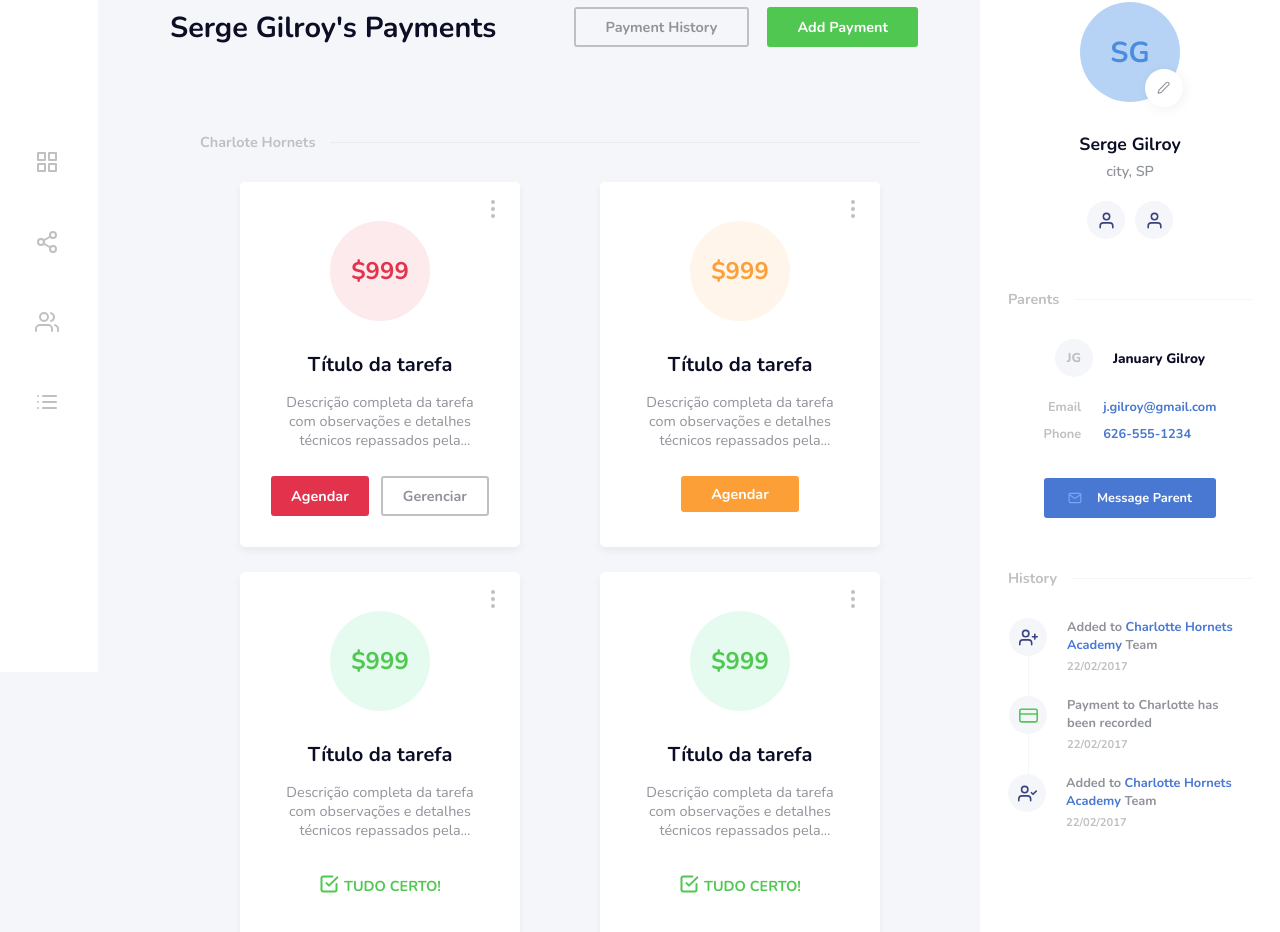
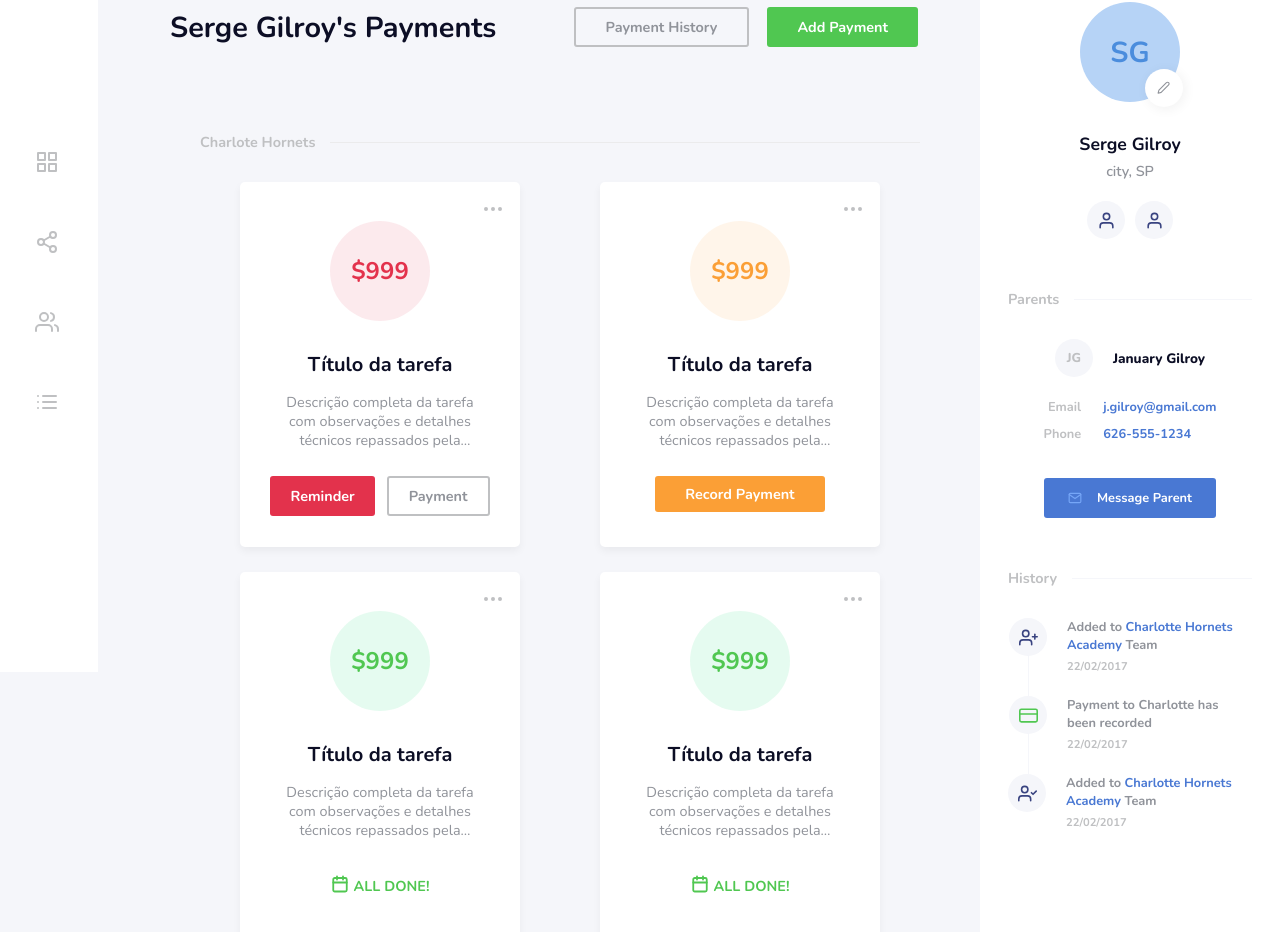
Before and after one commit to bazithiago/payment-service, a React (Create React App) app: page / in a window 1280 px wide. Shown: the part 128-1060 px from the top of the page. Built offline with nearby package versions, Linux system fonts and the light colour scheme.

Commit message:
Card Component - improvements

```diff
--- a/src/components/TasksFeed/Cards/index.js
+++ b/src/components/TasksFeed/Cards/index.js
@@ -128,31 +128,29 @@ const AllRight = styled.div`
 const Card = ({status, taskValue, taskTitle, taskDescription}) => {
     return(
         <CardStyle status={status}>
-            <Icon.MoreVertical color={`var(--grey-three)`}/>
+            <Icon.MoreHorizontal color={`var(--grey-three)`}/>
             <span>{`$${taskValue}`}</span>
             <h1>{taskTitle}</h1>
             <p>{taskDescription}</p>
 
 
-            { status==='late' ?
+            { status==='late' &&
                 <div>
-                    <Button status={status}>Agendar</Button>
-                    <Button>Gerenciar</Button>
+                    <Button status={status}>Reminder</Button>
+                    <Button>Payment</Button>
                 </div>
-                : <></>
             }
 
-            { status==='toDo' ?
-                <Button status={status}>Agendar</Button>
-                : <></>
+
+            { status==='toDo' &&
+                <Button status={status}>Record Payment</Button>
             }
 
-            { status==='okay' ?
+            { status==='okay' &&
                 <AllRight>
-                    <Icon.CheckSquare size={20} color={`var(--primary)`}/>
-                    <span>Tudo certo!</span>
+                    <Icon.Calendar size={18} color={`var(--primary)`}/>
+                    <span>All done!</span>
                 </AllRight>
-                : <></>
             }
         </CardStyle>
     );
```
